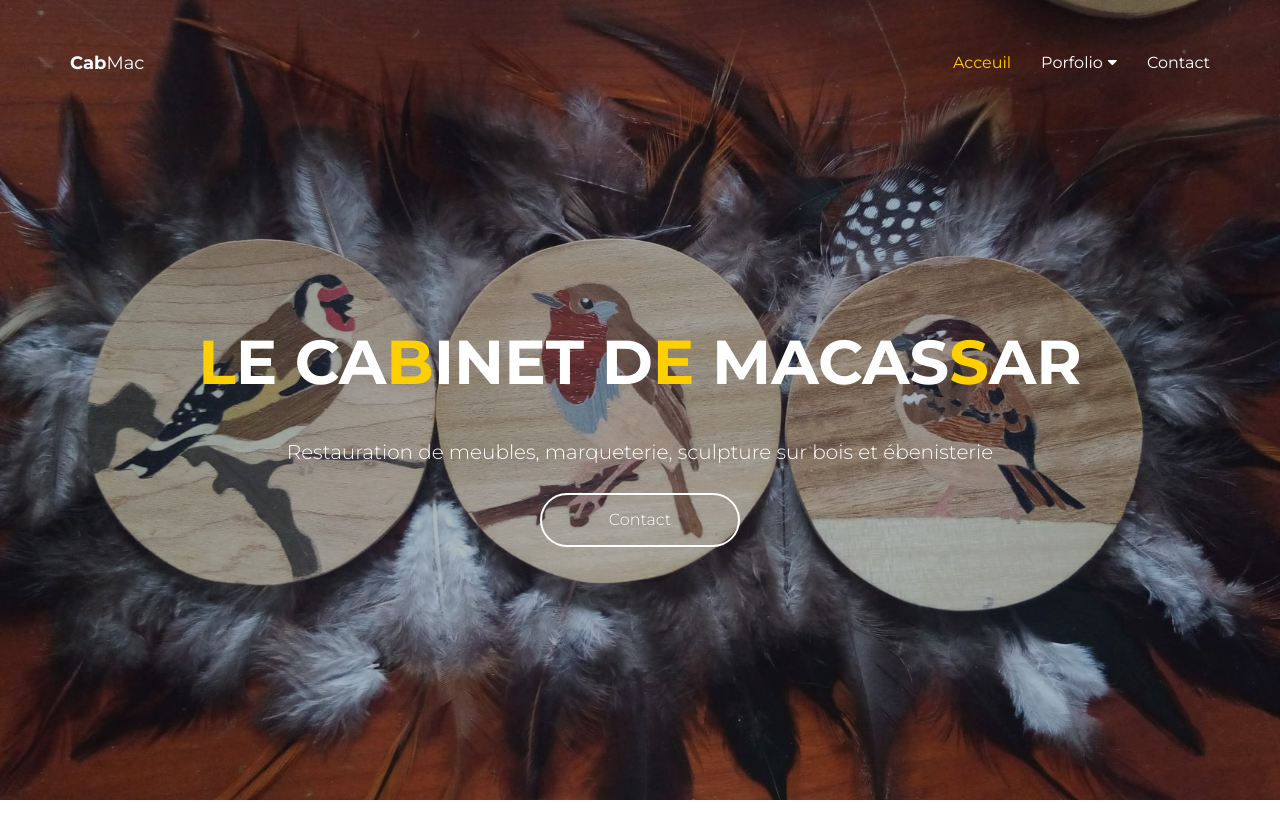
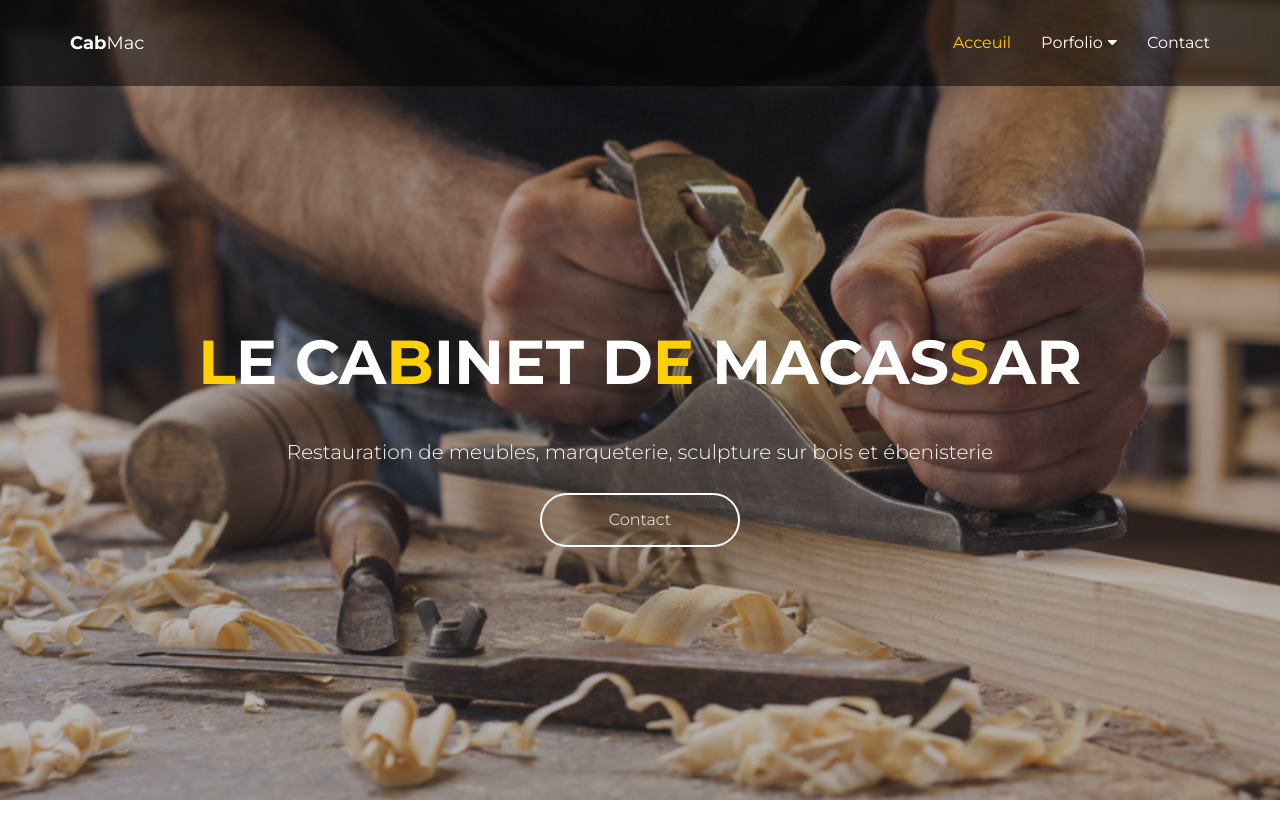
Before and after one commit to Raistlin11123/lecabinetdemacassar, a Django app: page / in a window 1280 px wide. Shown: the top 840 px of the page. Run offline with Django 4.2, Linux system fonts and the light colour scheme; data comes from the database, SQL or seed files in the repository; some libraries are stand-ins or nearby versions; some web fonts are replaced.

Commit message:
retouche de design

```diff
--- a/static/css/style.css
+++ b/static/css/style.css
@@ -642,8 +642,16 @@ html, body {
 ================================================== */
 .site-header {
     position: absolute;
-    padding: 50px 0 0;
-    background-color: transparent;
+    padding: 30px 0;
+    background-color: rgba(0, 0, 0, 0);
+    width: 100%;
+    z-index: 3;
+}
+
+.site-header-index {
+    position: absolute;
+    padding: 30px 0;
+    background-color: rgba(0, 0, 0, 0.5);
     width: 100%;
     z-index: 3;
 }
--- a/templates/index.html
+++ b/templates/index.html
@@ -49,7 +49,7 @@
 </head>
 <body>
 
-    <header id="masthead" class="site-header site-header-white">
+    <header id="masthead" class="site-header-index site-header-white">
         <nav id="primary-navigation" class="site-navigation">
             <div class="container">
 
```
Also changed, not shown: static/img/hero.jpg, static/img/hero6.jpg (added).
